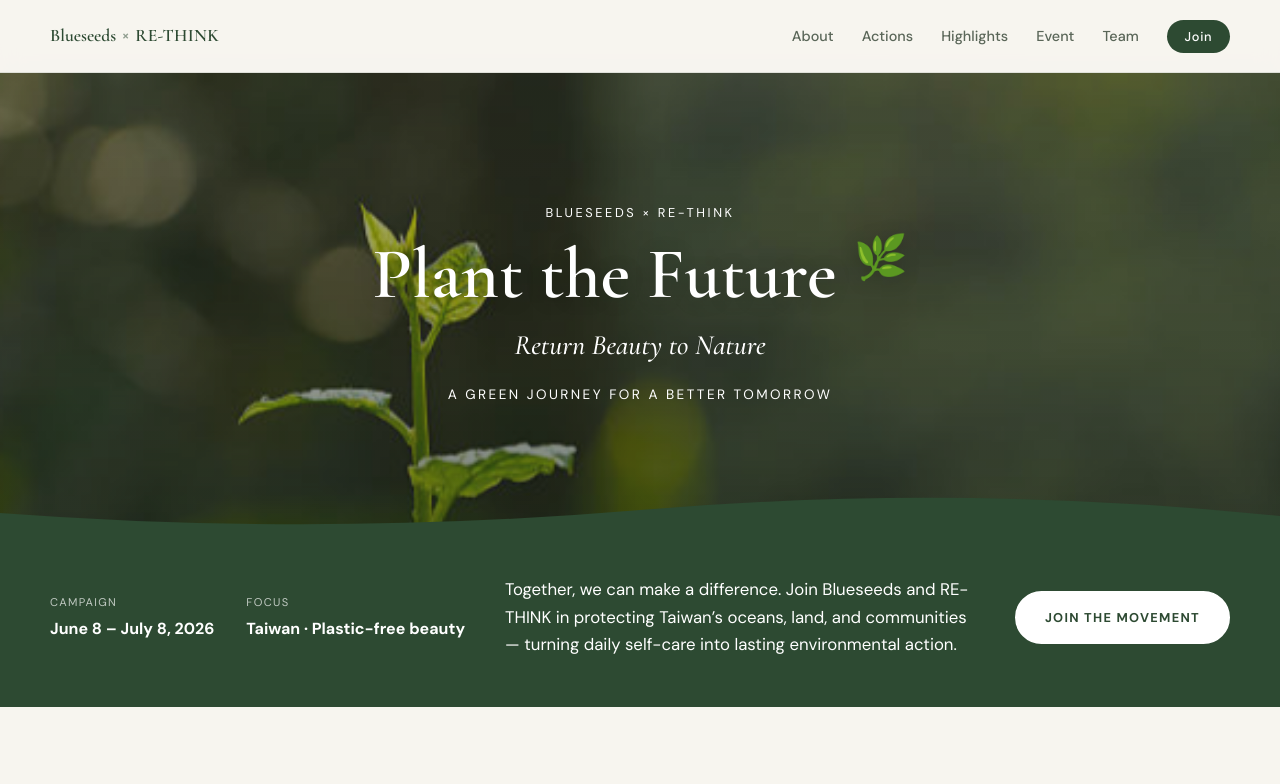
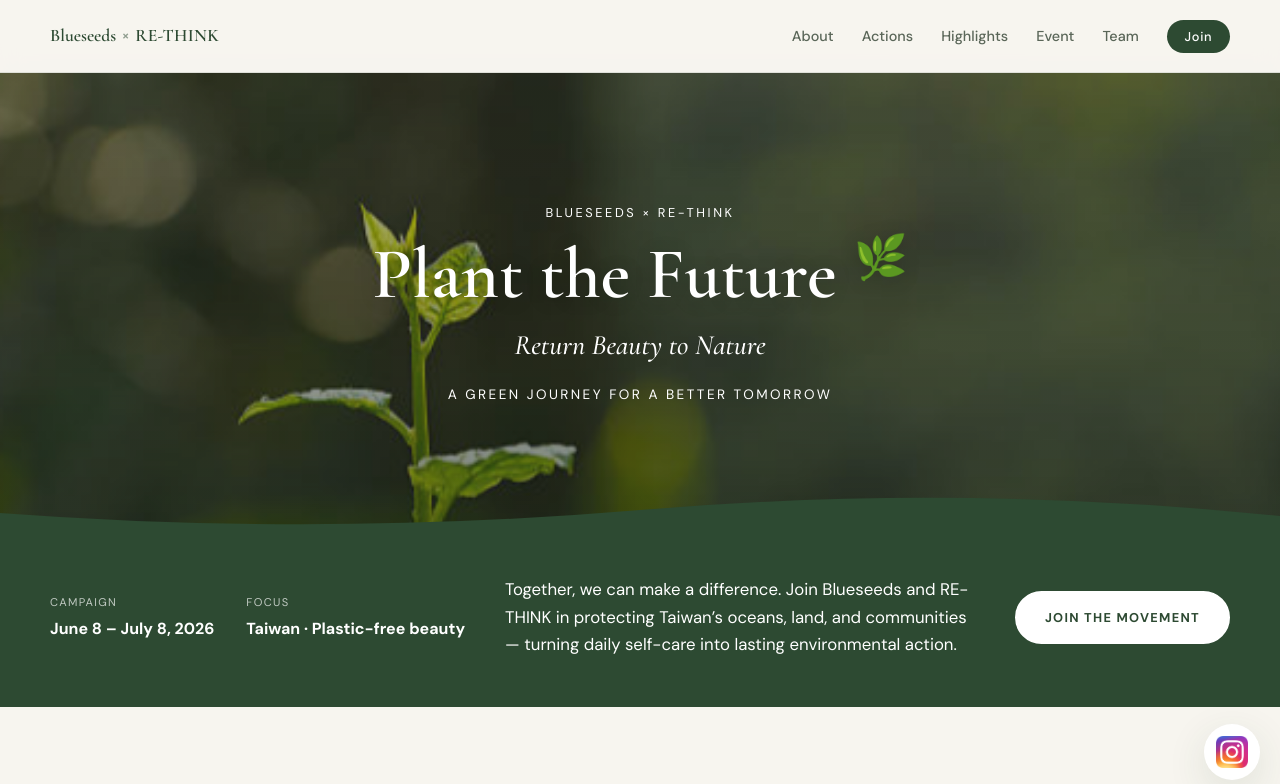
Before and after one commit to BrondonC/Rethink, a plain HTML site: page index.html in a window 1280 px wide. Shown: the top 784 px of the page. Drawn offline with nearby package versions, Linux system fonts and the light colour scheme.

Commit message:
Update Rethink project files

```diff
--- a/index.html
+++ b/index.html
@@ -435,6 +435,16 @@
     </div>
   </footer>
 
+  <a
+    class="instagram-float"
+    href="https://www.instagram.com/blueseeds.rethink?igsh=dG1nYXVlamhiNjkw"
+    target="_blank"
+    rel="noopener noreferrer"
+    aria-label="Follow Blueseeds × RE-THINK on Instagram"
+  >
+    <img src="images/ig.png" alt="" width="52" height="52" />
+  </a>
+
   <script src="script.js"></script>
 </body>
 </html>
--- a/styles.css
+++ b/styles.css
@@ -1385,6 +1385,39 @@
   }
 }
 
+/* Instagram float */
+.instagram-float {
+  position: fixed;
+  right: 1.25rem;
+  bottom: 1.25rem;
+  z-index: 90;
+  display: flex;
+  align-items: center;
+  justify-content: center;
+  width: 3.5rem;
+  height: 3.5rem;
+  border-radius: 50%;
+  background: var(--white);
+  box-shadow: var(--shadow-lg);
+  transition: transform 0.25s var(--ease-out), box-shadow 0.25s ease;
+}
+
+.instagram-float img {
+  width: 2rem;
+  height: 2rem;
+  object-fit: contain;
+}
+
+.instagram-float:hover {
+  transform: scale(1.08) translateY(-2px);
+  box-shadow: 0 14px 36px rgba(45, 74, 50, 0.2);
+}
+
+.instagram-float:focus-visible {
+  outline: 2px solid var(--green-sage);
+  outline-offset: 3px;
+}
+
 /* Animations */
 .site-header {
   transition: box-shadow 0.3s ease, background 0.3s ease;
```
Also changed, not shown: images/ig.png (added).
